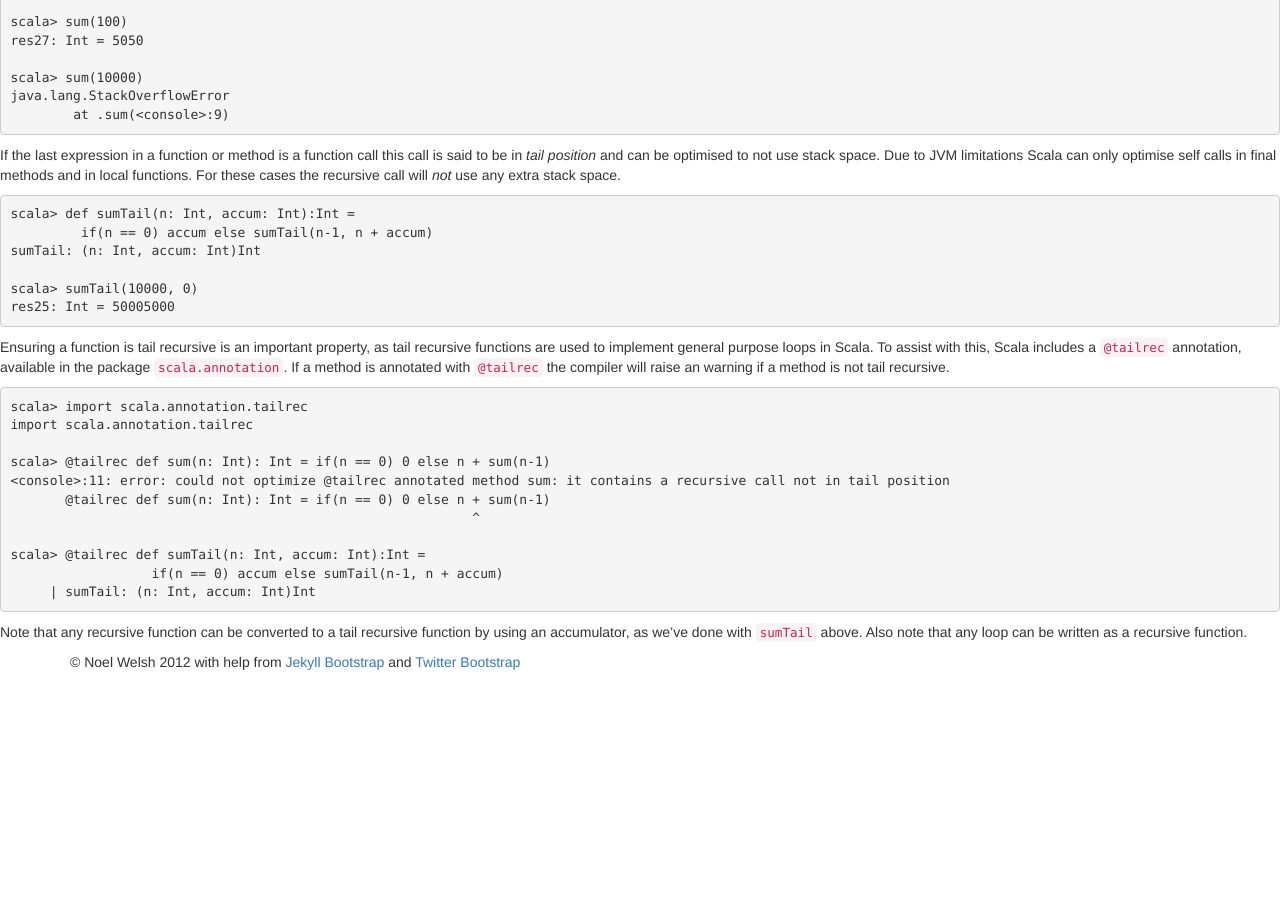
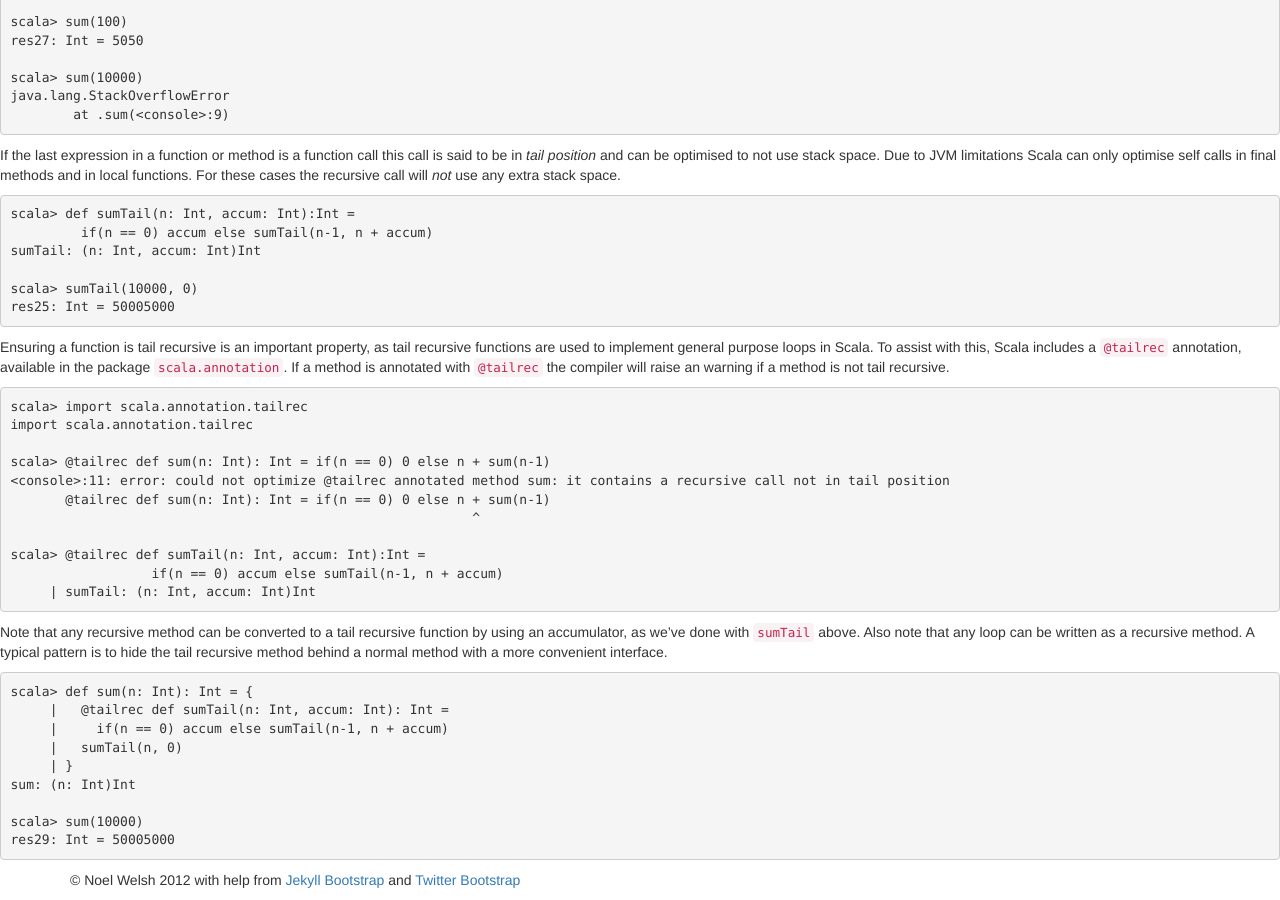
Before and after one commit to underscoreio/essential-scala, a Jekyll site: the page built from scala-basics/definitions.md, in a window 1280 px wide and 900 px high, scrolled down 4541 px. Built offline with Jekyll 4.4.1, drawn with Linux system fonts in a browser that asks for light colours; nearby versions of some CDN libraries; library files that are not in the unit come from our copies; before the commit the page ends 5223 px from its top, so only the background shows below that.

Commit message:
Add example of hiding tr method behind convenient interface

```diff
--- a/scala-basics/definitions.md
+++ b/scala-basics/definitions.md
@@ -290,4 +290,16 @@ scala> @tailrec def sumTail(n: Int, accum: Int):Int =
      | sumTail: (n: Int, accum: Int)Int
 {% endhighlight %}
 
-Note that any recursive function can be converted to a tail recursive function by using an accumulator, as we've done with `sumTail` above. Also note that any loop can be written as a recursive function.
+Note that any recursive method can be converted to a tail recursive function by using an accumulator, as we've done with `sumTail` above. Also note that any loop can be written as a recursive method. A typical pattern is to hide the tail recursive method behind a normal method with a more convenient interface.
+
+{% highlight scala %}
+scala> def sum(n: Int): Int = {
+     |   @tailrec def sumTail(n: Int, accum: Int): Int =
+     |     if(n == 0) accum else sumTail(n-1, n + accum)
+     |   sumTail(n, 0)
+     | }
+sum: (n: Int)Int
+
+scala> sum(10000)
+res29: Int = 50005000
+{% endhighlight %}
```
